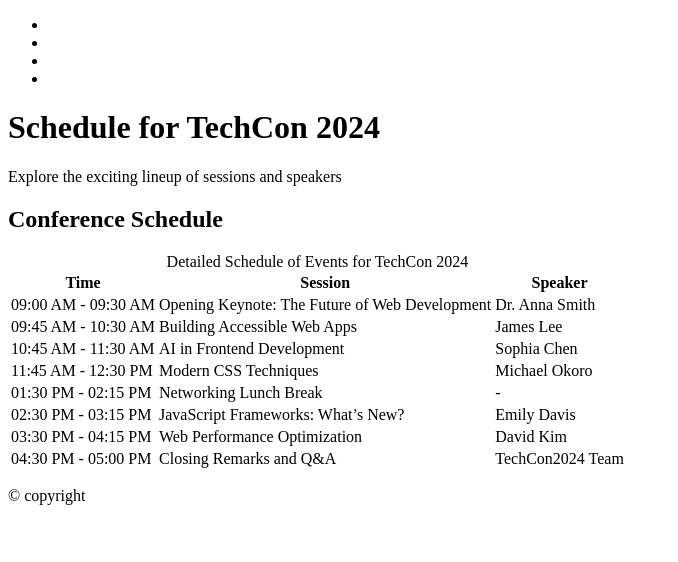
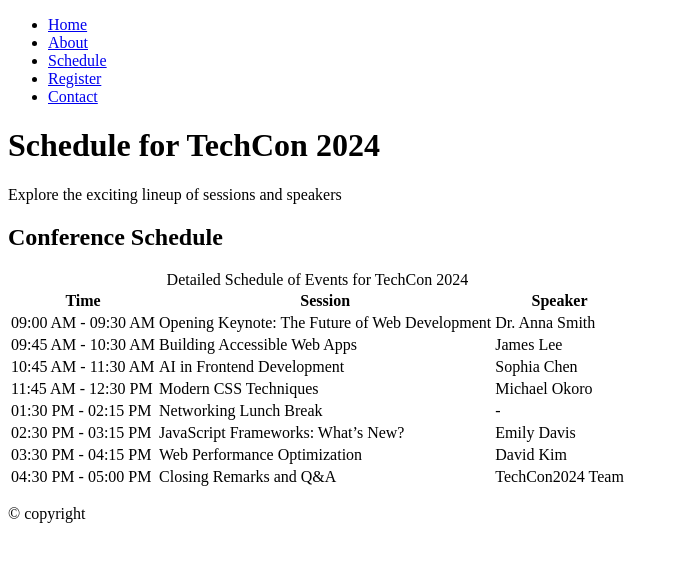
Before and after one commit to Eugene-Maina/TechCon_HTML, a plain HTML site: page techcon_website/schedule.html in a window 1280 px wide. Shown: the whole page, without its empty margins (0-678 px from the left). Drawn offline with Linux system fonts and the light colour scheme.

Commit message:
Mended the Navigatio

```diff
--- a/techcon_website/schedule.html
+++ b/techcon_website/schedule.html
@@ -8,10 +8,11 @@
         <header>
             <nav>
             <ul>
-                <li></li>
-                <li></li>
-                <li></li>
-                <li></li>
+                    <li><a href="index.html">Home</a></li>
+                    <li><a href="about.html">About</a></li>
+                    <li><a href="schedule.html">Schedule</a></li>
+                    <li><a href="register.html">Register</a></li>
+                    <li><a href="contact.html">Contact</a></li>
             </ul>
         </nav>
             <h1>Schedule for TechCon 2024</h1>
```
Also changed, not shown: techcon_website/about.html (+5 -1 lines), techcon_website/contact.html (+5 -2 lines), techcon_website/index.html (+5 -2 lines), techcon_website/register.html (+5 -2 lines).
